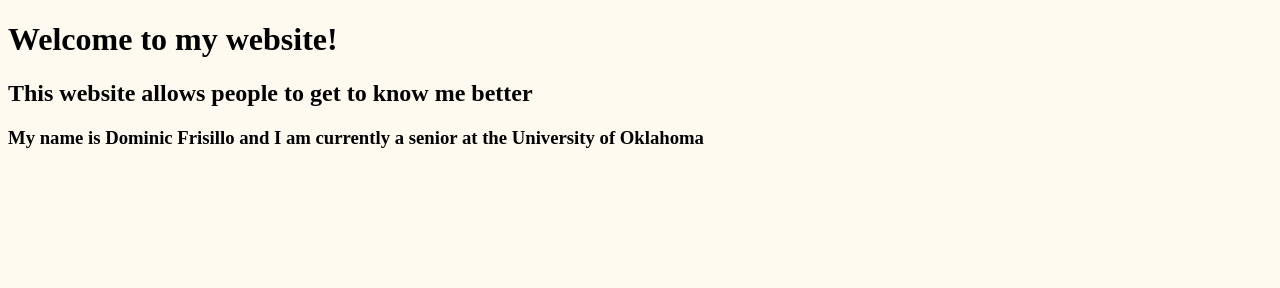
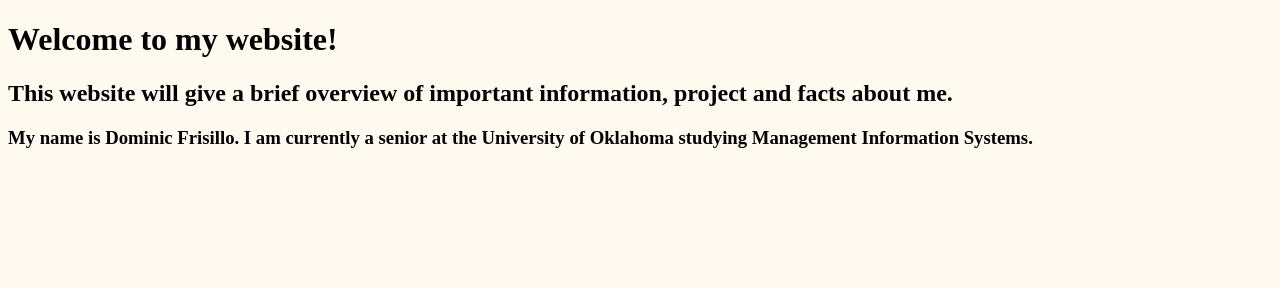
Before and after one commit to dfrisillo/Dominic-Frisillo-Website, a plain HTML site: page index.html in a window 1280 px wide. Shown: the top 288 px of the page. Drawn offline with Linux system fonts and the light colour scheme.

Commit message:
Commit two

```diff
--- a/index.html
+++ b/index.html
@@ -14,8 +14,17 @@
 
 
     <h1>Welcome to my website!</h1>
-    <h2>This website allows people to get to know me better</h2>
-    <h3>My name is Dominic Frisillo and I am currently a senior at the University of Oklahoma</h3>
+
+
+    <h2>This website will give a brief overview of important information, project and facts about me.</h2>
+
+
+    <h3>My name is Dominic Frisillo. I am currently a senior at the University of Oklahoma studying Management Information Systems.</h3>
+
+
+
+
+
 
     <div class="container3">
         <img class="image" src="https://vignette3.wikia.nocookie.net/nba/images/d/d2/Oklahoma.gif/revision/latest?cb=20110509171807
```
